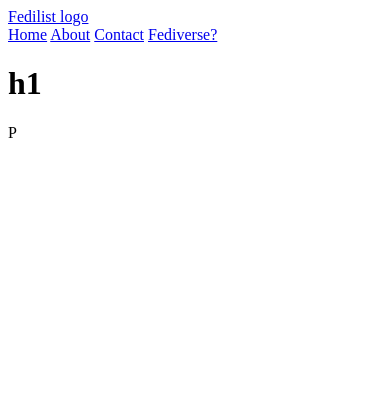
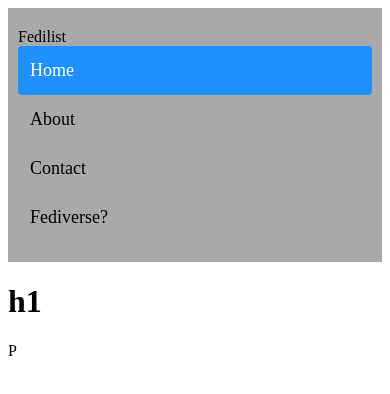
Before and after one commit to EsperAdmin/Fedilist, a plain HTML site: page index.html in a window 390 px wide. Drawn offline with Linux system fonts and the light colour scheme.

Commit message:
add header and style

```diff
--- a/index.html
+++ b/index.html
@@ -3,10 +3,11 @@
         <head>
             <meta charset="UTF-8">
             <title>Fedilist!</title>
+            <link rel="stylesheet" href="styles/style.css">
         </head>
 
         <div class="header">
-            <a href="assets/Fediverse_logo.png" class="logo">Fedilist logo</a>
+            <img href="assets/Fediverse_logo.png" class="logo">Fedilist</a>
             <div class="header-right">
                 <a class="active" href="index.html">Home</a>
                 <a class="about" href="about.html">About</a>
--- /dev/null
+++ b/styles/style.css
@@ -0,0 +1,48 @@
+/*Style header with colors and padding*/
+.header {
+    overflow: hidden;
+    background-color: darkgrey;
+    padding: 20px 10px;
+}
+
+/*Style header links*/
+.header a {
+    float: left;
+    color: black;
+    text-align: center;
+    padding: 12px;
+    text-decoration: none;
+    font-size: 18px;
+    line-height: 25px;
+    border-radius: 4px;
+}
+
+/*Style logo link*/
+.header a.logo {
+    font-size: 25px;
+    font-weight: bold;
+}
+
+/*BG color change on mouse hover*/
+.header a.active {
+    background-color: dodgerblue;
+    color: white;
+}
+
+/*Float link selection to right*/
+.header-right {
+    float: right;
+}
+
+/*Add media queries for responsiveness - when the screen is 500px or less thens tack links*/
+@media screen and (max-width: 500px) {
+    .header a {
+        float: none;
+        display: block;
+        text-align: left;
+    }
+    .header-right {
+        float: none;
+    }
+
+}
```
